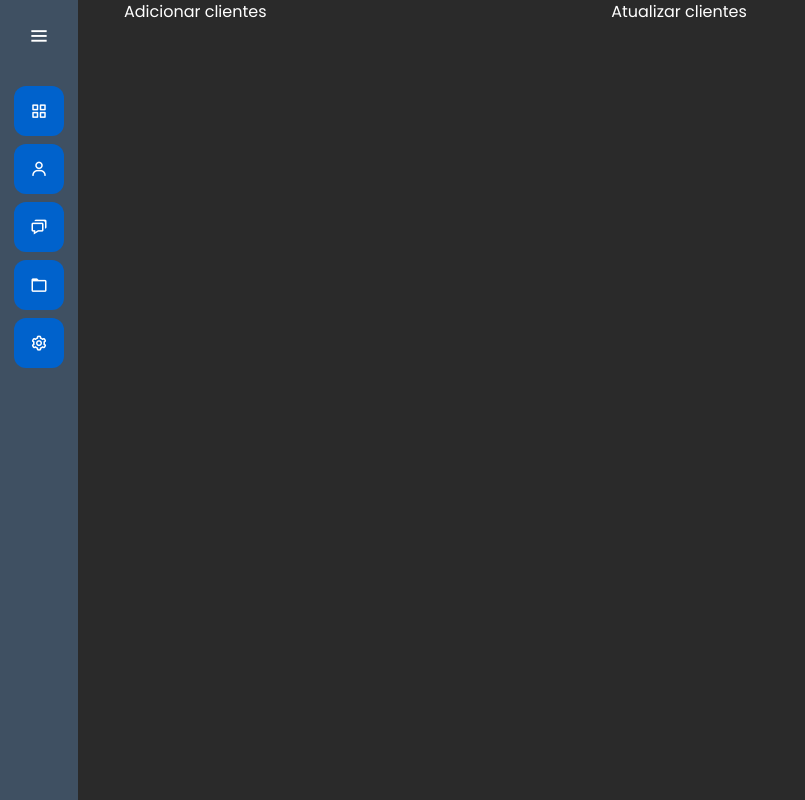
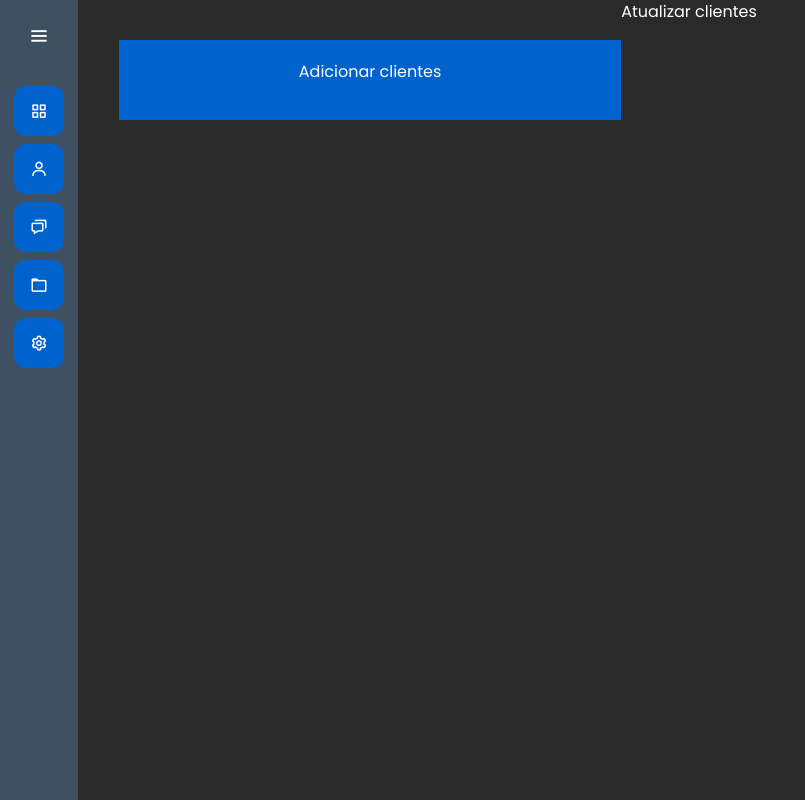
Before and after one commit to LeandroPedroso14/Pharmacy, a Django app: page /clientes/ in a window 1280 px wide. Shown: the whole page, without its empty margins (0-805 px from the left). Run offline with Django 4.2, Linux system fonts and the light colour scheme.

Commit message:
add card dashboard

```diff
--- a/clientes/templates/clientes.html
+++ b/clientes/templates/clientes.html
@@ -8,7 +8,7 @@
 {% block  'dashboard'%}
     <div class="container">
         <div class="row">
-            <div class="col-md">
+            <div class="col-md card-dashboard">
                 <p>Adicionar clientes</p>
             </div>
                 <p>Atualizar clientes</p>
```
